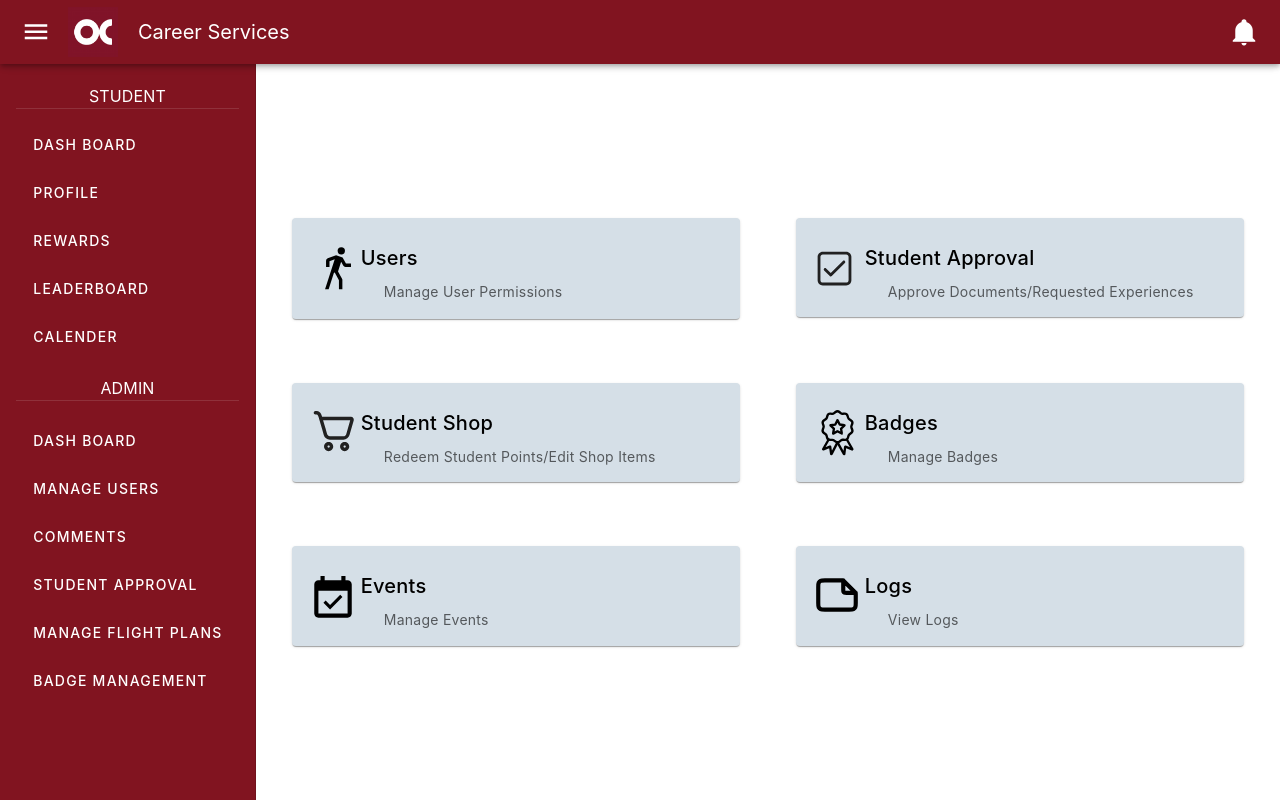
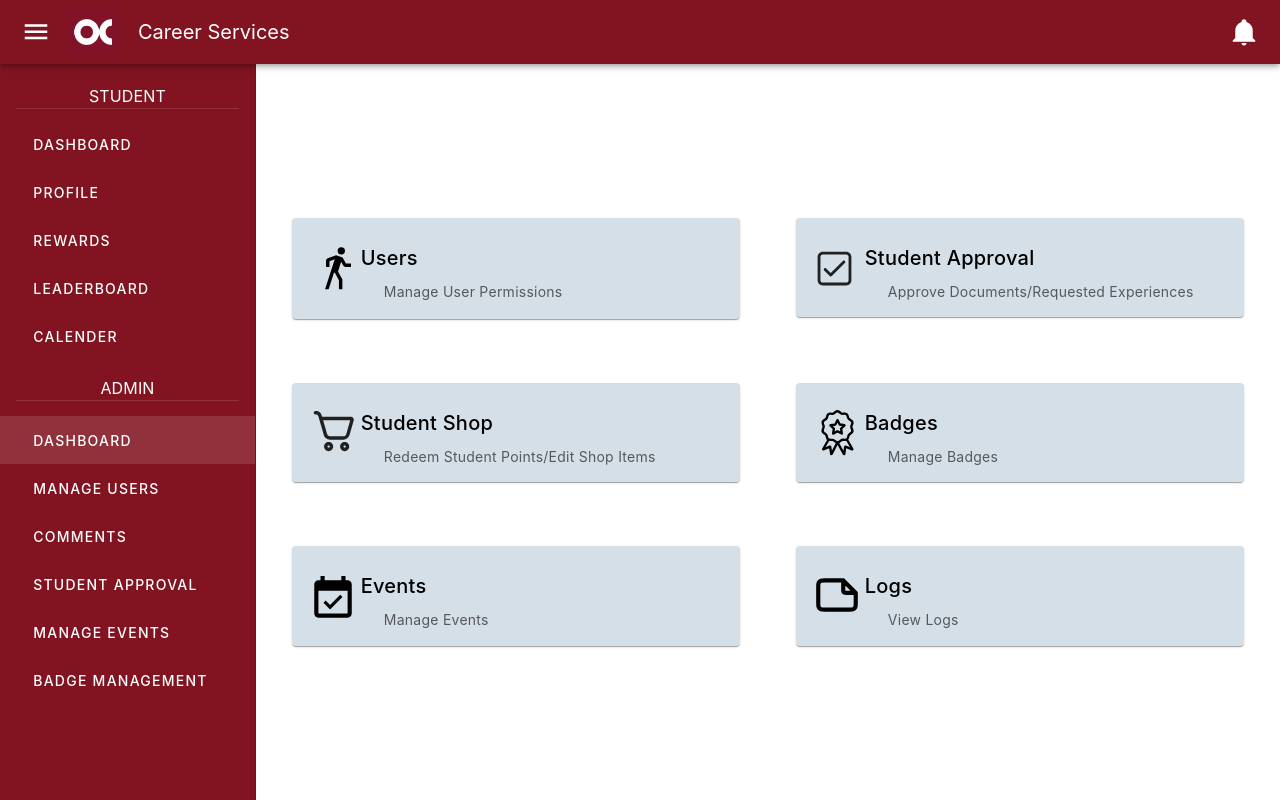
Before and after one commit to IanFlower/Avocado-Frontend, a Vue app: page /AdminHome in a window 1280 px wide. Built offline with nearby package versions, Linux system fonts and the light colour scheme; what webfontloader would draw is missing.

Commit message:
Routes to manage events page from admin home and menu bar

```diff
--- a/src/components/MenuBar.vue
+++ b/src/components/MenuBar.vue
@@ -99,8 +99,8 @@ onMounted(() => {
                     <v-list-item-title style="text-align: center;">STUDENT</v-list-item-title>
                     <v-divider></v-divider>
                 </v-list-item>
-                <v-list-item>
-                    <v-btn variant="text">Dash Board</v-btn>
+                <v-list-item to="StudentHome">
+                    <v-btn variant="text">Dashboard</v-btn>
                 </v-list-item>
                 <v-list-item>
                     <v-btn variant="text">Profile</v-btn>
@@ -120,8 +120,8 @@ onMounted(() => {
                 <v-divider></v-divider>
             </v-list-item>
             <v-list>
-                <v-list-item>
-                    <v-btn variant="text">Dash Board</v-btn>
+                <v-list-item to="AdminHome">
+                    <v-btn variant="text">Dashboard</v-btn>
                 </v-list-item>
                 <v-list-item>
                     <v-btn variant="text">Manage Users</v-btn>
@@ -132,8 +132,8 @@ onMounted(() => {
                 <v-list-item>
                     <v-btn variant="text">Student Approval</v-btn>
                 </v-list-item>
-                <v-list-item>
-                    <v-btn variant="text">Manage Flight Plans</v-btn>
+                <v-list-item to="AdminManageEvents">
+                    <v-btn variant="text">Manage Events</v-btn>
                 </v-list-item>
                 <v-list-item>
                     <v-btn variant="text">Badge Management</v-btn>
--- a/src/views/AdminHome.vue
+++ b/src/views/AdminHome.vue
@@ -93,7 +93,7 @@
         </v-row>
         <v-row class="pa-5">
             <v-col align="center" class="mr-4">
-                <v-card class="secondary" link>
+                <v-card class="secondary" to="AdminManageEvents" link>
                     <v-container align="left">
                         <v-row>
                             <v-col cols="1">
```
